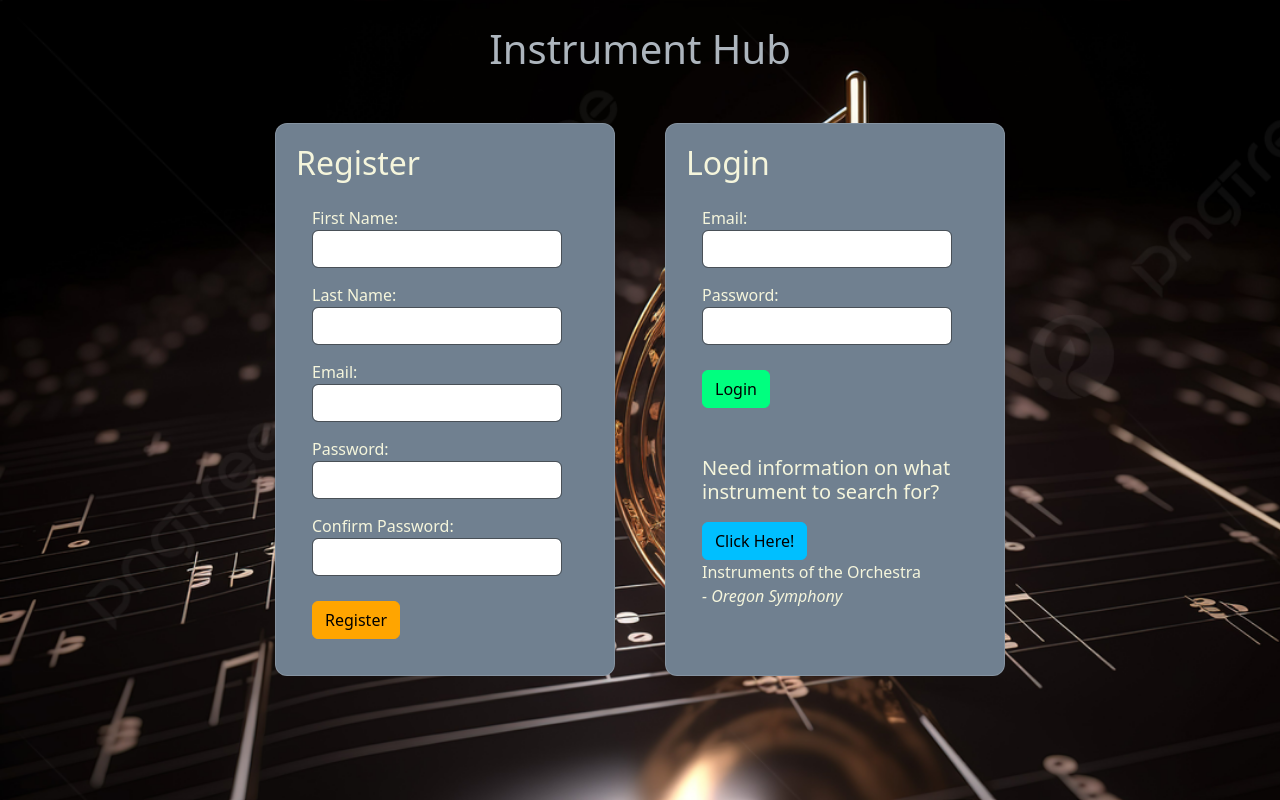
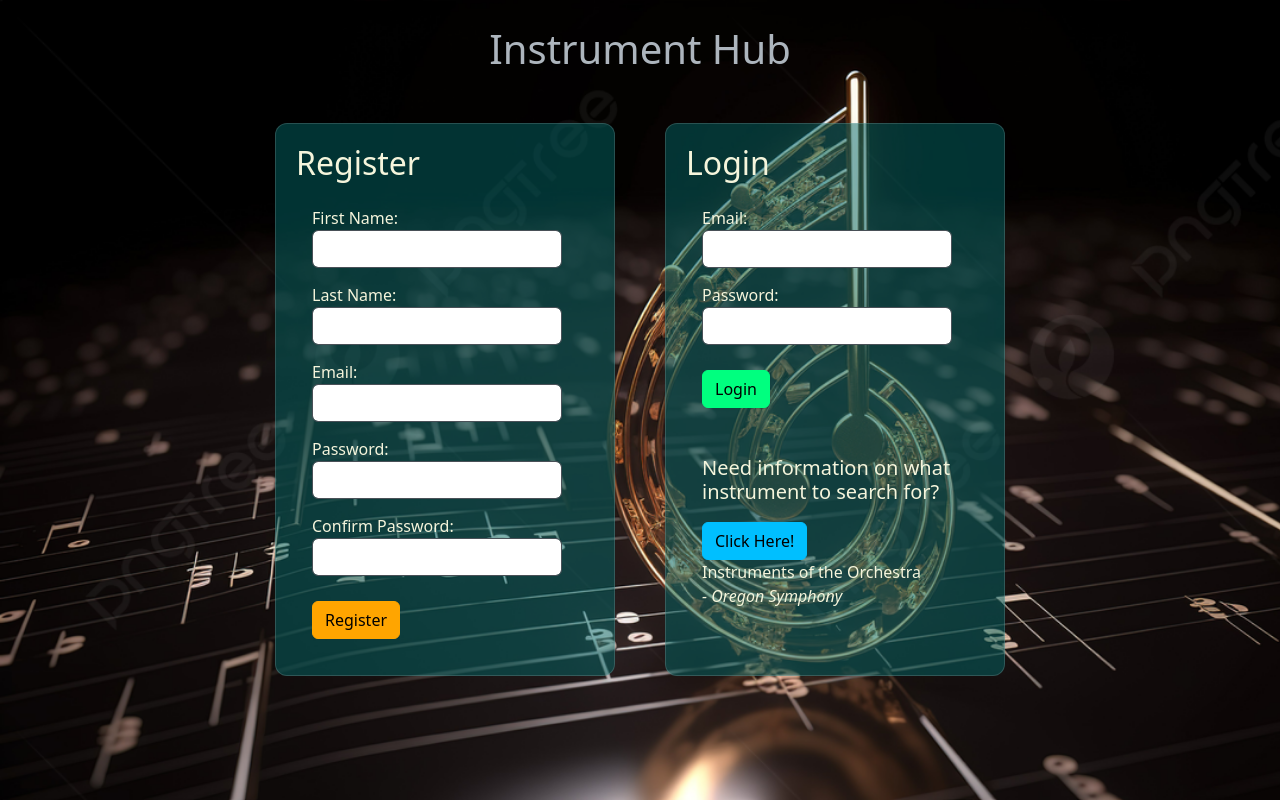
Before and after one commit to Wbradmeyer/MeyerSoloProject, a Flask app: page / in a window 1280 px wide. Run offline with Flask 3, Linux system fonts and the light colour scheme.

Commit message:
card background is 50% opacity

```diff
--- a/flask_app/static/css/style.css
+++ b/flask_app/static/css/style.css
@@ -91,7 +91,8 @@ h1 {
 }
 
 .card {
-    background-color: #026666;
+    /* background-color: #026666; */
+    background-color: rgba(2, 102, 102, 0.5) !important;
     color: white;
     border-radius: 12px;
 }
```
